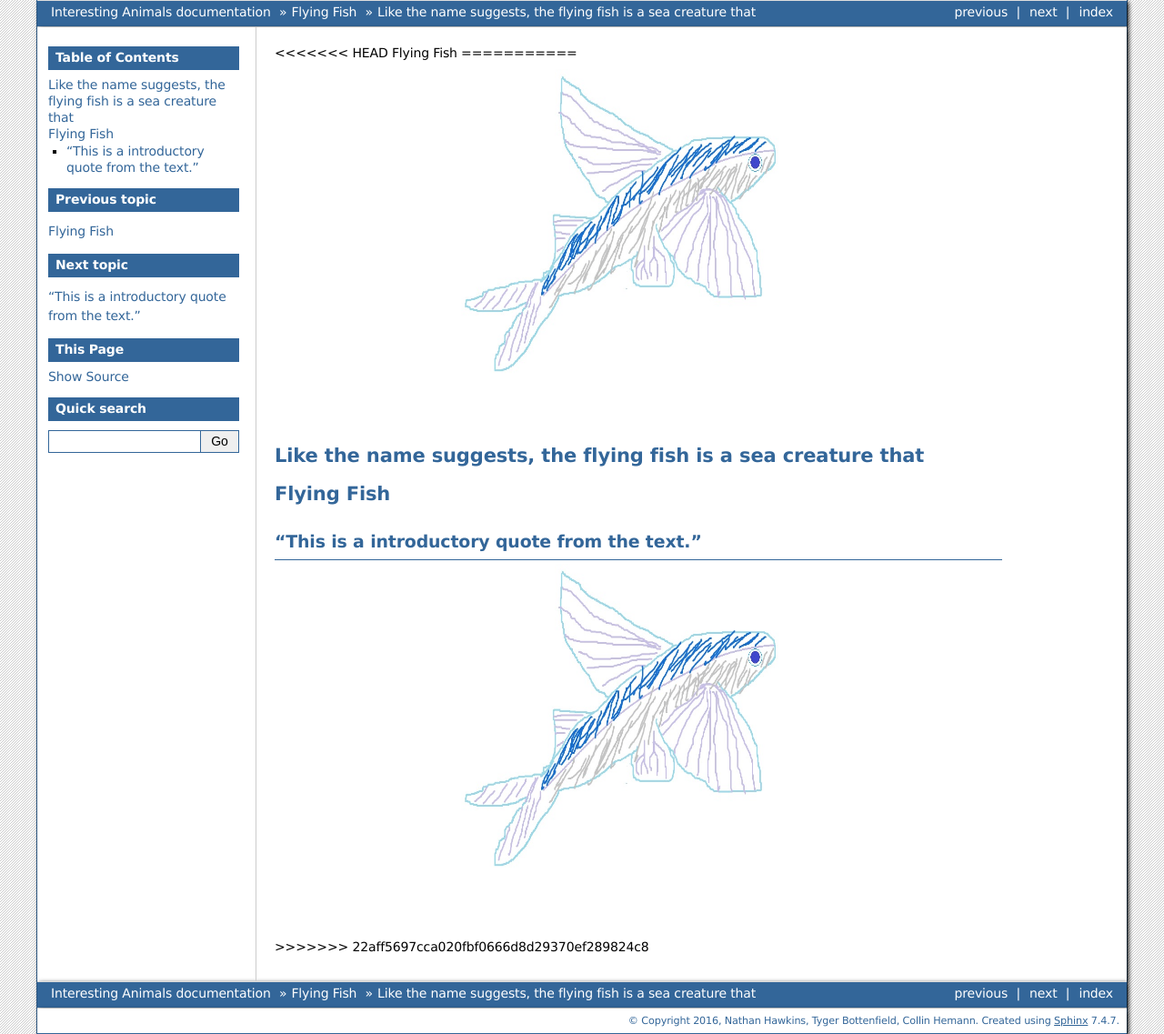
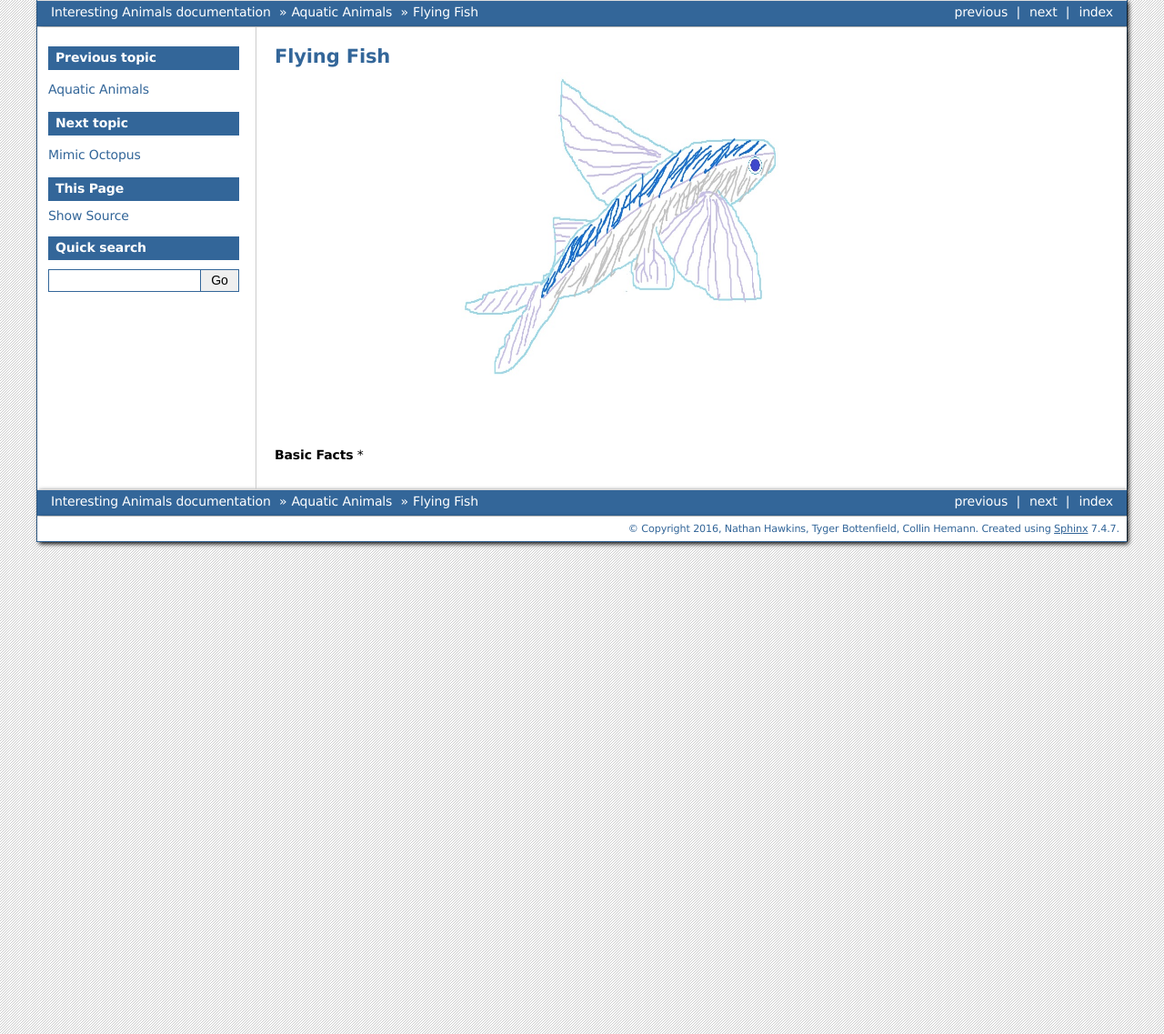
Before and after one commit to tbottenfield/interesting_animals, a Sphinx documentation site: the page built from source/aquatic_animals/flying_fish/flying_fish.rst, in a window 1280 px wide. Shown: the whole page at 91% size. Built offline with Sphinx 7.4.7, drawn with Linux system fonts in a browser that asks for light colours.

Commit message:
no message

```diff
--- a/source/aquatic_animals/flying_fish/flying_fish.rst
+++ b/source/aquatic_animals/flying_fish/flying_fish.rst
@@ -1,4 +1,3 @@
-<<<<<<< HEAD
 Flying Fish
 ===========
 
@@ -7,17 +6,5 @@ Flying Fish
    :width: 500px
    :align: center
 
-
-Like the name suggests, the flying fish is a sea creature that
-=======
-Flying Fish
-===========
-
-"This is a introductory quote from the text."
----------------------------------------------
-
-.. image:: flying_fish.jpg
-   :height: 400px
-   :width: 500px
-   :align: center
->>>>>>> 22aff5697cca020fbf0666d8d29370ef289824c8
+**Basic Facts**
+*
```
Also changed, not shown: source/aquatic_animals/aquatic_animals.rst (+0 -36 lines), source/aquatic_animals/mimic_octopus/mimic_octopus.rst (+0 -12 lines), source/aquatic_animals/narwhal/narwhal.rst (+0 -12 lines), source/aquatic_animals/vampire_squid/vampire_squid.rst (+0 -12 lines).
